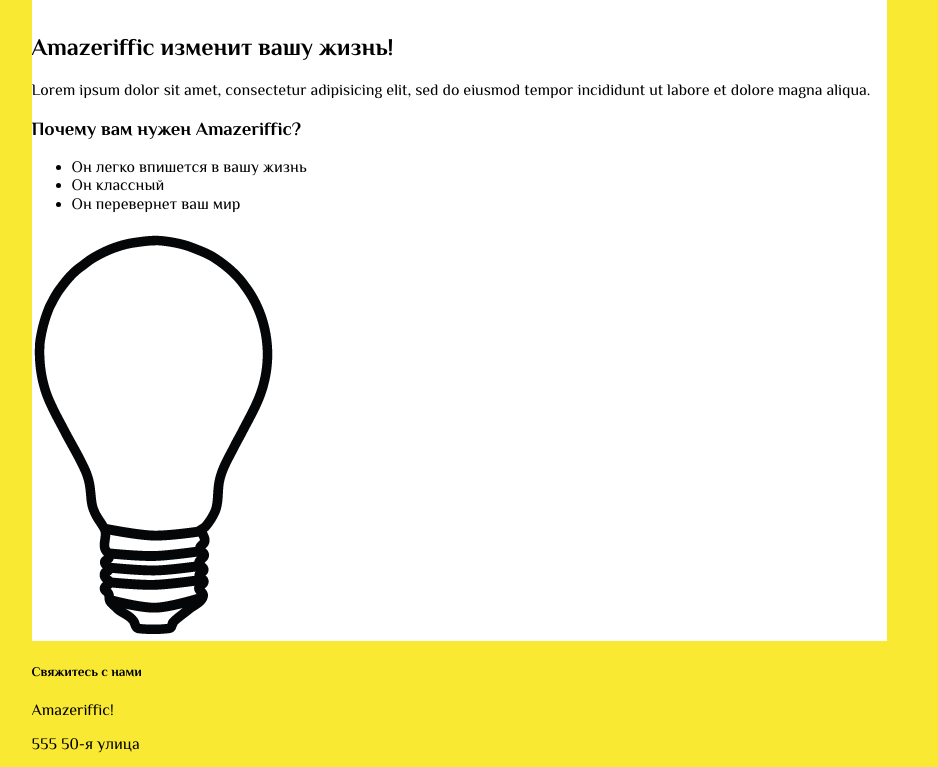
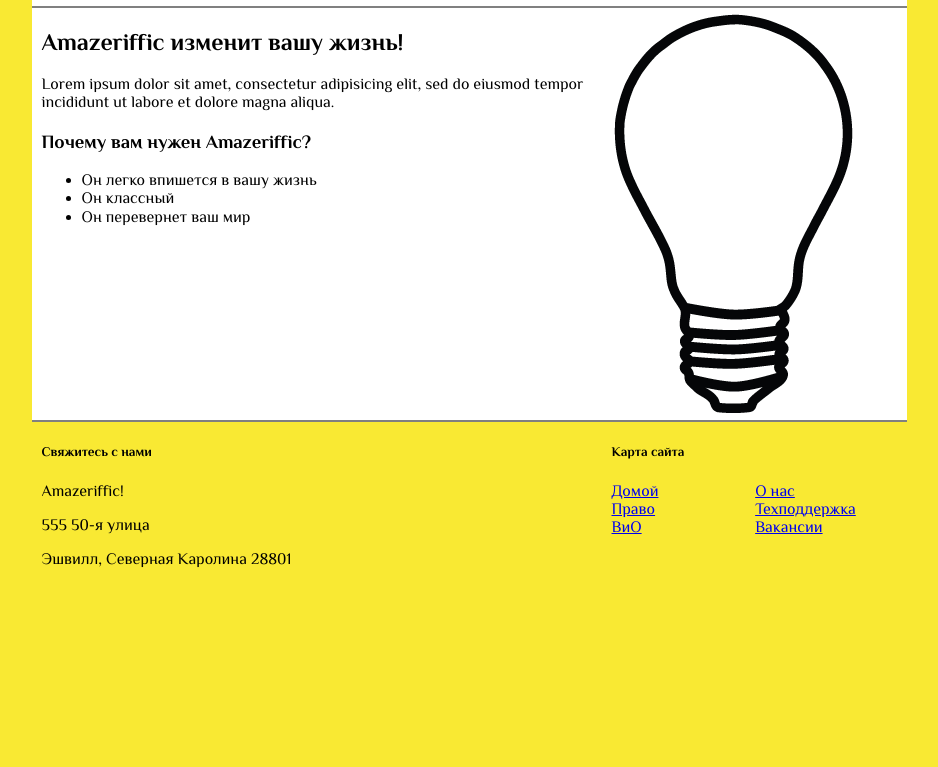
Before and after one commit to AlexRolfPro/Amazeriffic, a plain HTML site: page index.html in a window 1280 px wide. Shown: the part 74-841 px from the top of the page, without its empty margins (181-1119 px from the left). After the commit the page ends 800 px from the top, so only its background shows below. Drawn offline with Linux system fonts and the light colour scheme.

Commit message:
stylized main and footer

```diff
--- a/css/main.css
+++ b/css/main.css
@@ -12,6 +12,7 @@ body {
 
 .page-header, .main, .page-footer {
   min-width: 855px;
+  padding: 0 10px;
   overflow: auto;
 }
 
@@ -21,18 +22,37 @@ body {
 
 .main {
   background: #fff;
+  border-top: 2px solid gray;
+  border-bottom: 2px solid gray;
 }
 
 .page-header {
 
 }
 
-.logo-header {
+.logo-header,
+.left-colum {
   width: 570px;
   float: left;
 }
 
-.nav-header {
+.nav-header,
+.right-colum {
   width: 285px;
   float: right;
 }
+
+.nav-header__item {
+  display: inline-block;
+}
+
+.sitemap__list,
+.nav-header__list {
+  list-style: none;
+  padding: 0;
+}
+
+.sitemap__item {
+  display: inline-block;
+  width: 49%;
+}
--- a/index.html
+++ b/index.html
@@ -22,6 +22,7 @@
     </nav>
   </header>
   <div class="main">
+    <div class="left-colum">
       <h2>Amazeriffic изменит вашу жизнь!</h2>
       <p>
         Lorem ipsum dolor sit amet, consectetur adipisicing elit, sed do
@@ -33,25 +34,32 @@
        <li>Он классный</li>
        <li>Он перевернет ваш мир</li>
       </ul>
+    </div>
+    <div class="right-colum">
       <img src="img/lightbulb.png" alt="Изображение лампочки">
     </div>
+  </div>
   <footer class="page-footer">
+    <div class="left-colum">
       <div class="contact">
-     <h5>Свяжитесь с нами</h5>
+       <h5 class="contact__header">Свяжитесь с нами</h5>
        <p>Amazeriffic!</p>
        <p>555 50-я улица</p>
        <p>Эшвилл, Северная Каролина 28801</p>
       </div>
+    </div>
+    <div class="right-colum">
       <div class="sitemap">
-     <h5>Карта сайта</h5>
-     <ul>
-       <li><a href="#">Домой</a></li>
-       <li><a href="#">О нас</a></li>
-       <li><a href="#">Право</a></li>
-       <li><a href="#">Техподдержка</a></li>
-       <li><a href="faq.html">ВиО</a></li>
-       <li><a href="#">Вакансии</a></li>
+       <h5 class="sitemap__header">Карта сайта</h5>
+       <ul class="sitemap__list">
+         <li class="sitemap__item"><a href="#">Домой</a></li>
+         <li class="sitemap__item"><a href="#">О нас</a></li>
+         <li class="sitemap__item"><a href="#">Право</a></li>
+         <li class="sitemap__item"><a href="#">Техподдержка</a></li>
+         <li class="sitemap__item"><a href="faq.html">ВиО</a></li>
+         <li class="sitemap__item"><a href="#">Вакансии</a></li>
        </ul>
+       </div>
     </div>
   </footer>
   </div>
```
Lines whose indentation alone changed are shown as unchanged.
